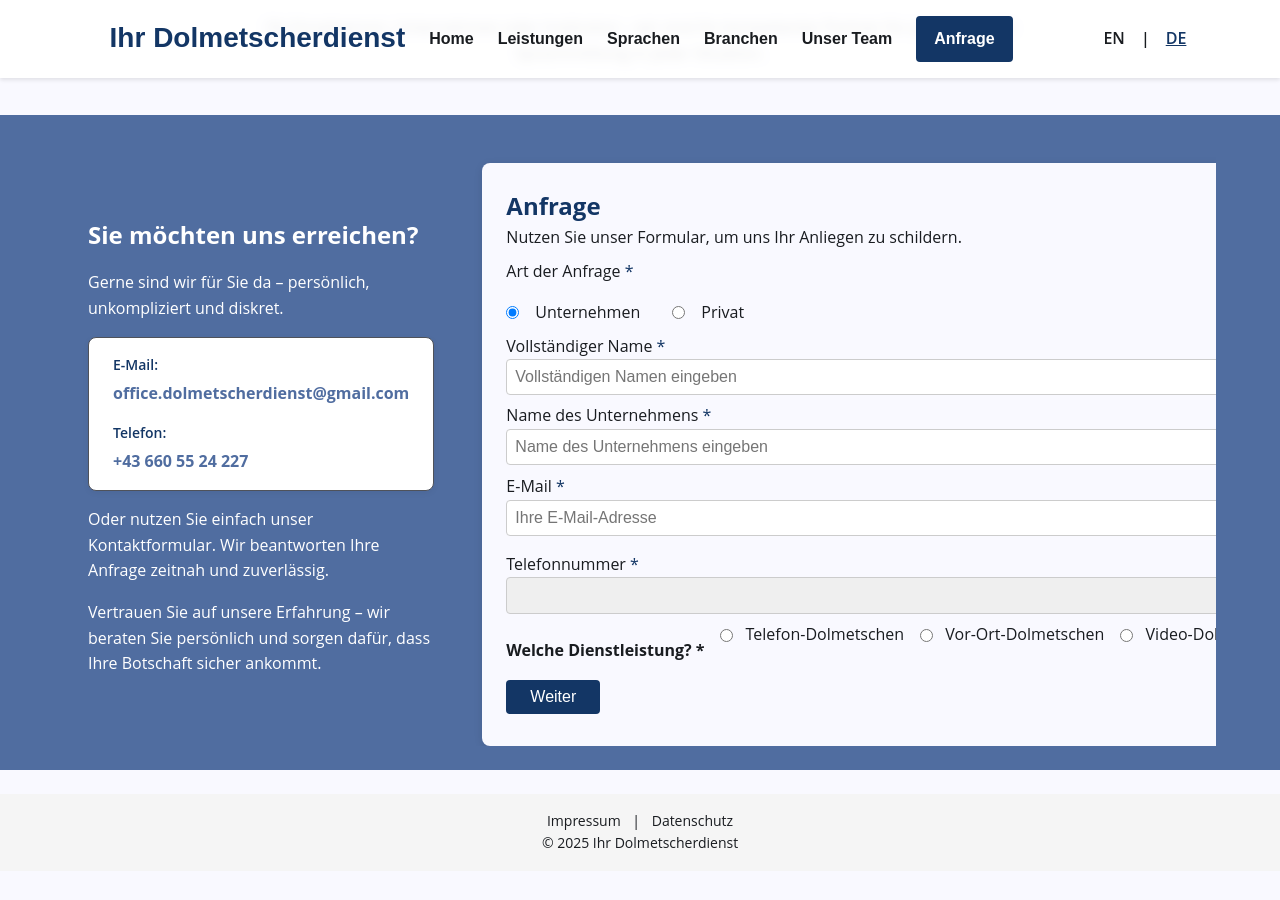
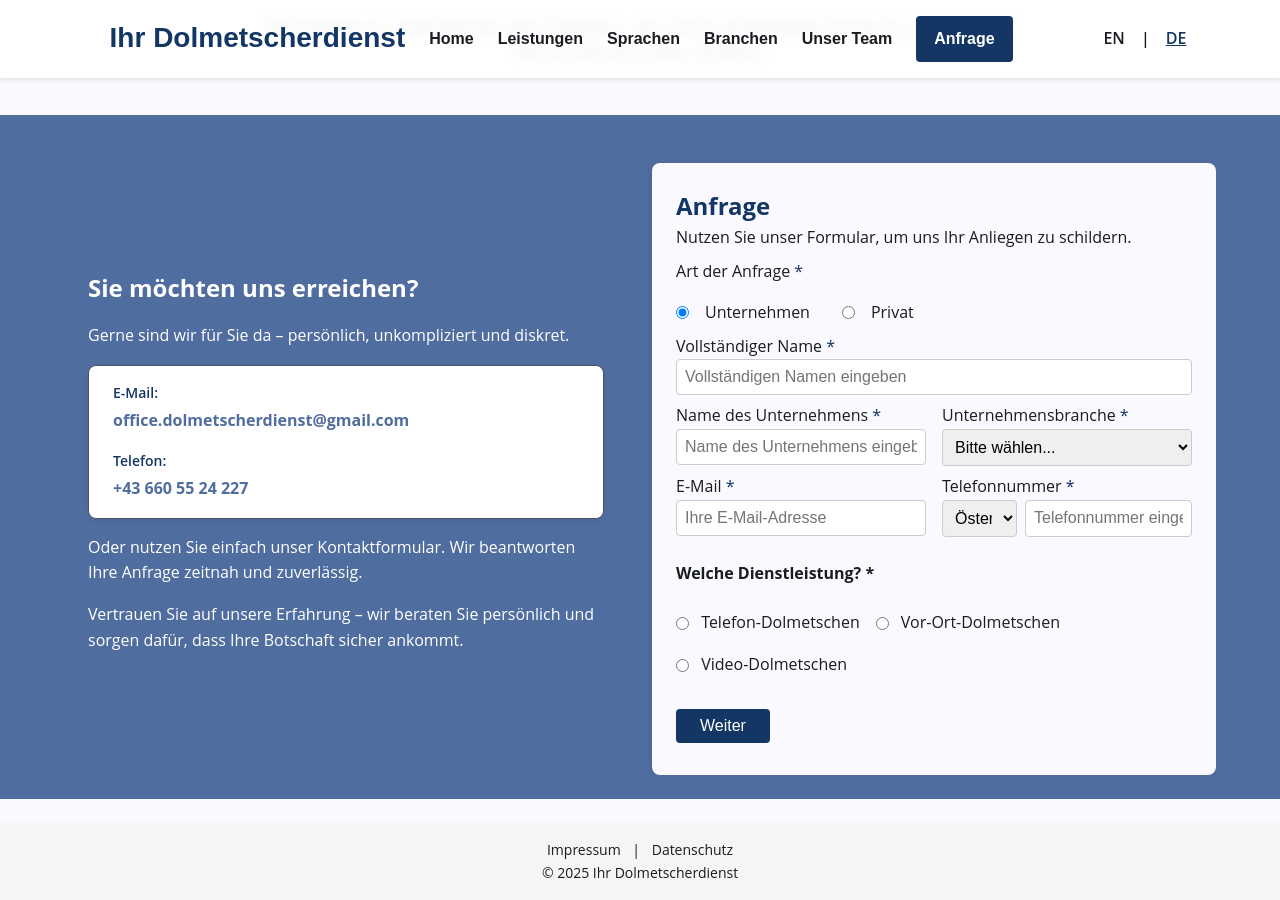
Before and after one commit to msarkaria/IhrDolmetscherdienst, a Jekyll site: the page built from index.html, in a window 1280 px wide and 900 px high, scrolled down 2210 px. Built offline with Jekyll 4.4.1, drawn with Linux system fonts in a browser that asks for light colours; nearby versions of some CDN libraries; before the commit the page ends 3081 px from its top, so only the background shows below that.

Commit message:
fixed German list

```diff
--- a/index.html
+++ b/index.html
@@ -253,9 +253,9 @@
                 <div class="form-group half">
                   <label>Telefonnummer <span>*</span></label>
                   <div class="phone-input">
-                    <select name="countryCode">
+                    <select name="countryCode" id="countryCode" required>
                       <label for="countryCode">Land</label>
-                      <select name="countryCode" id="countryCode" required>
+
                       <option value="">Land auswählen</option>
                       <option value="+93">Afghanistan (+93)</option>
                       <option value="+355">Albanien (+355)</option>
@@ -483,7 +483,7 @@
                       <option value="+967">Jemen (+967)</option>
                       <option value="+260">Sambia (+260)</option>
                       <option value="+263">Simbabwe (+263)</option>
-                      </select>
+
                     </select>
                     <input type="tel" name="phone" placeholder="Telefonnummer eingeben" required>
                   </div>
```
Lines whose indentation alone changed are shown as unchanged.
